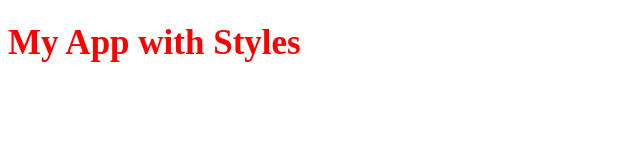
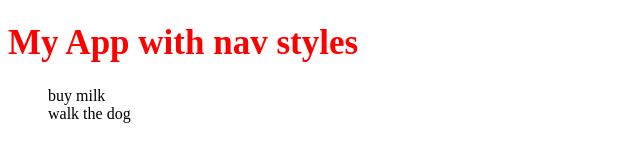
Before and after one commit to thinkful-ei-gecko/yulia-leon-august12, a plain HTML site: page index.html in a window 1280 px wide. Shown: the whole page, without its empty margins (0-640 px from the left). Drawn offline with Linux system fonts and the light colour scheme.

Commit message:
created nav.css and modified index.html

```diff
--- a/index.html
+++ b/index.html
@@ -5,9 +5,17 @@
     <meta name="viewport" content="width=device-width, initial-scale=1.0">
     <meta http-equiv="X-UA-Compatible" content="ie=edge">
     <link rel="stylesheet" href="headers.css">
+    <link rel="stylesheet" href="nav.css">
     <title>Document</title>
 </head>
 <body>
-    <h1>My App with Styles</h1>
+    <h1>My App with nav styles</h1>
+    <ul>
+        <li>buy milk
+        </li>
+        <li>
+            walk the dog
+        </li>
+    </ul>
 </body>
 </html>
--- /dev/null
+++ b/nav.css
@@ -0,0 +1,3 @@
+ul {
+    list-style-type: none;
+}
```
